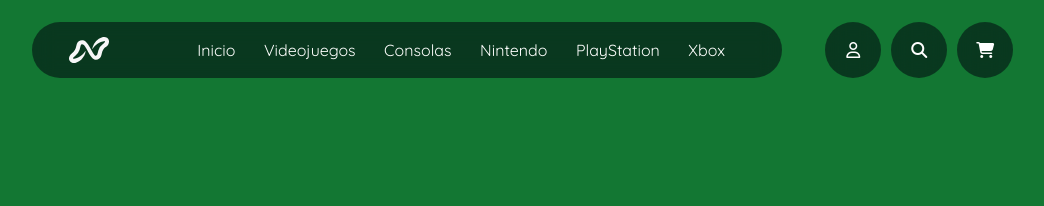
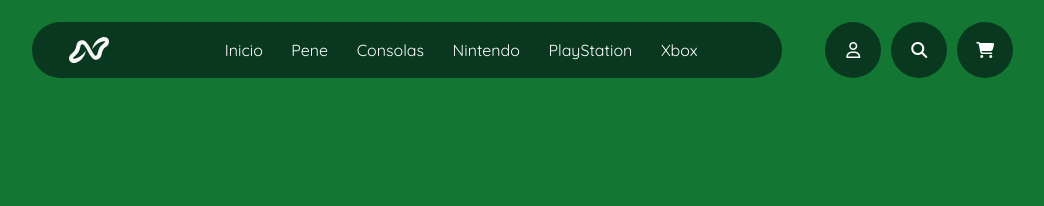
Before and after one commit to Sebastianrjs03/NVS-Definitivo, a PHP site: page / in a window 1280 px wide. Shown: the top 206 px of the page, without its empty margins (87-1131 px from the left). Run offline with PHP 8.4, Linux system fonts and the light colour scheme; some libraries are stand-ins or nearby versions.

Commit message:
insertar pene

```diff
--- a/index.php
+++ b/index.php
@@ -27,7 +27,7 @@ require 'config/database.php';
                     <img src="img/logoNVS.svg" alt="" width="40vh">
                     <ul>
                         <li><a href="">Inicio</a></li>
-                        <li><a href="menu/Videojuegos/videojuegos.html">Videojuegos</a></li>
+                        <li><a href="menu/Videojuegos/videojuegos.html">Pene</a></li>
                         <li><a href="menu/Consolas/consolas.html">Consolas</a></li>
                         <li><a href="menu/Nintendo/nintendo.html">Nintendo</a></li>
                         <li><a href="menu/Playstation/playstation.html">PlayStation</a></li>
```
